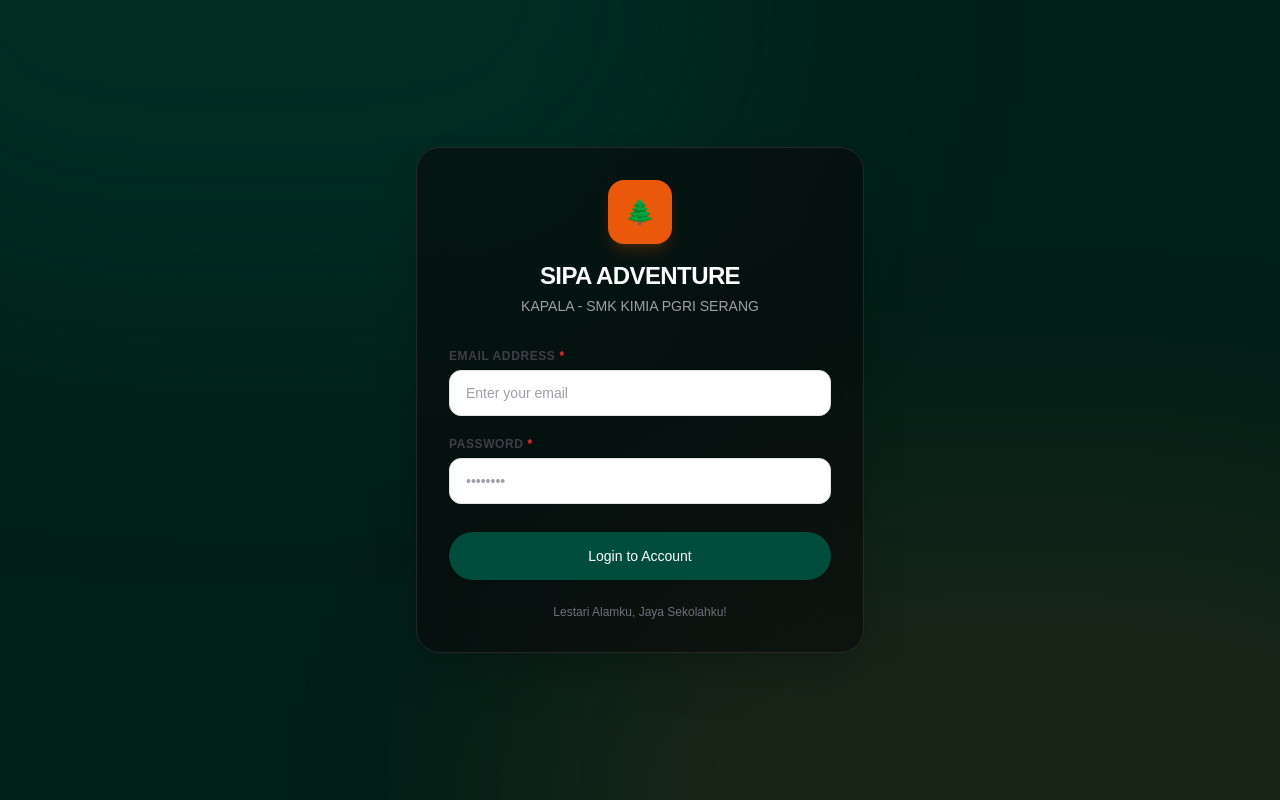
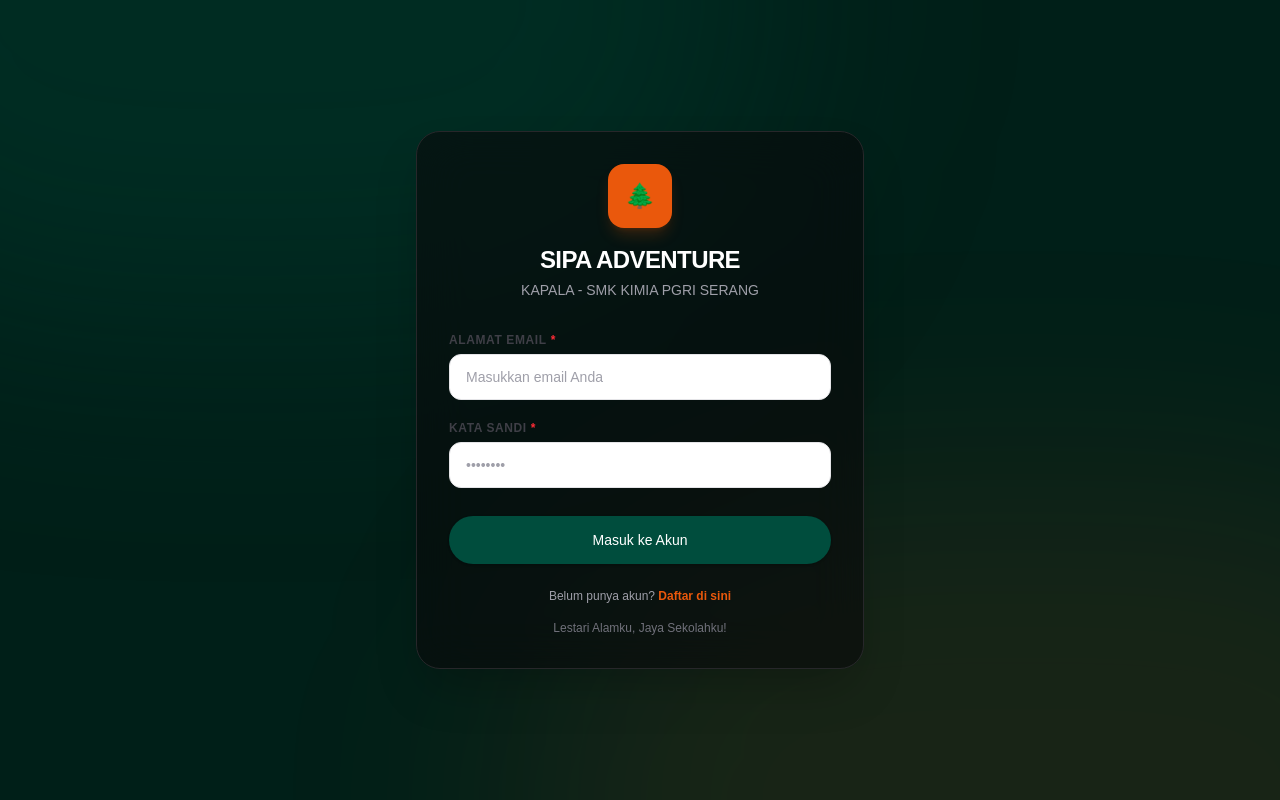
Before and after one commit to Dhaafin/apa-system, a Next.js app: page /login in a window 1280 px wide. Built offline with nearby package versions, Linux system fonts and the light colour scheme.

Commit message:
fix: add root redirection and translate login UI to Indonesian with registration button

```diff
--- a/src/app/login/page.jsx
+++ b/src/app/login/page.jsx
@@ -2,6 +2,7 @@
 
 import React, { useState } from "react";
 import { useRouter } from "next/navigation";
+import Link from "next/link";
 import Input from "@/components/atoms/Input";
 import Button from "@/components/atoms/Button";
 
@@ -27,7 +28,7 @@ export default function LoginPage() {
       const result = await response.json();
 
       if (!response.ok) {
-        throw new Error(result.message || "Login failed");
+        throw new Error(result.message || "Gagal masuk");
       }
 
       router.push("/dashboard");
@@ -63,16 +64,16 @@ export default function LoginPage() {
 
         <form onSubmit={handleSubmit} className="flex flex-col gap-5">
           <Input
-            label="Email Address"
+            label="Alamat Email"
             type="email"
-            placeholder="Enter your email"
+            placeholder="Masukkan email Anda"
             value={email}
             onChange={(e) => setEmail(e.target.value)}
             required
           />
 
           <Input
-            label="Password"
+            label="Kata Sandi"
             type="password"
             placeholder="••••••••"
             value={password}
@@ -86,11 +87,18 @@ export default function LoginPage() {
             className="w-full py-3.5 mt-2 bg-[#004d3d] hover:bg-[#0b5c46]"
             disabled={loading}
           >
-            {loading ? "Logging in..." : "Login to Account"}
+            {loading ? "Masuk..." : "Masuk ke Akun"}
           </Button>
         </form>
 
-        <p className="text-center text-xs text-zinc-500 mt-6">
+        <p className="text-center text-xs text-zinc-400 mt-6">
+          Belum punya akun?{" "}
+          <Link href="/register" className="text-[#ea580c] font-semibold hover:underline">
+            Daftar di sini
+          </Link>
+        </p>
+
+        <p className="text-center text-xs text-zinc-500 mt-4">
           Lestari Alamku, Jaya Sekolahku!
         </p>
       </div>
--- a/src/proxy.js
+++ b/src/proxy.js
@@ -7,6 +7,15 @@ export function proxy(request) {
   // Protect dashboard routes
   if (pathname.startsWith("/dashboard")) {
     if (!sessionCookie) {
+      return NextResponse.redirect(new URL("/login", request.url));
+    }
+  }
+
+  // Redirect root path
+  if (pathname === "/") {
+    if (sessionCookie) {
+      return NextResponse.redirect(new URL("/dashboard", request.url));
+    } else {
       return NextResponse.redirect(new URL("/login", request.url));
     }
   }
@@ -23,5 +32,5 @@ export function proxy(request) {
 
 // Config to target specific routes
 export const config = {
-  matcher: ["/dashboard/:path*", "/login", "/register"],
+  matcher: ["/", "/dashboard/:path*", "/login", "/register"],
 };
```
